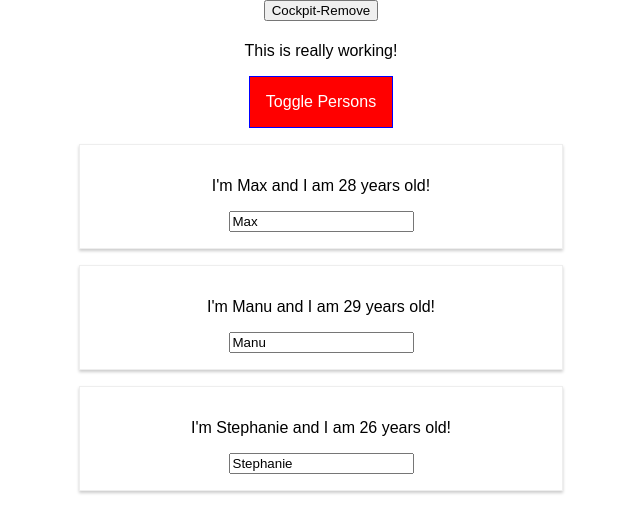
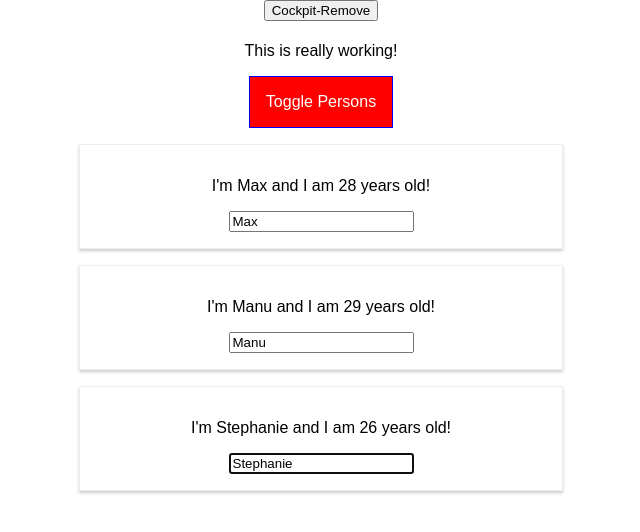
Before and after one commit to rahulgundiya/react-complete-guide, a React (Create React App) app: page / in a window 1280 px wide. Both pictures are taken after a click on the button "Toggle Persons". Shown: the top 532 px of the page, without its empty margins (319-959 px from the left). Built offline with nearby package versions, Linux system fonts and the light colour scheme.

Commit message:
Ref using Inputs

```diff
--- a/src/components/Persons/Person/Person.js
+++ b/src/components/Persons/Person/Person.js
@@ -6,6 +6,21 @@
 import PropTypes from 'prop-types';
 
 class  Person  extends Component  {
+  constructor(props)
+  {
+    super(props)
+this.inputElementRef = React.createRef();
+
+  }
+  componentDidMount(){
+    //document.querySelector('input').focus();
+//Another-Way to Select the  input
+//this.inputElement.focus();
+//Third another-way
+this.inputElementRef.current.focus();
+
+
+  }
 render()
 {
  console.log('[Person.js] rendering....');
@@ -16,6 +31,8 @@
       </p>
       <p key = "i2" >  {this.props.children}</p>
       <input type="text" key ="i3"
+     // ref = { (inputEl)=>{this.inputElement=inputEl}}
+     ref = {this.inputElementRef}
        onChange={this.props.changed}
         value={this.props.name} />
 
```
